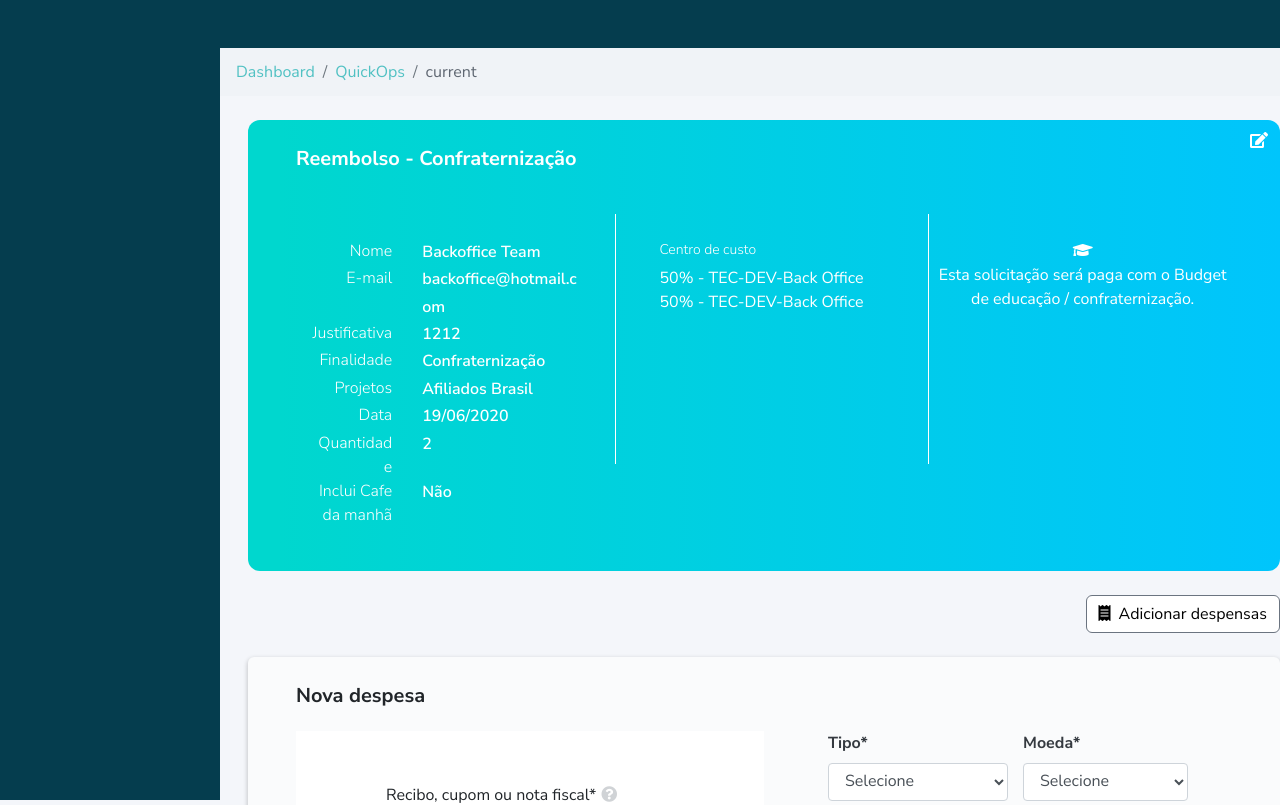
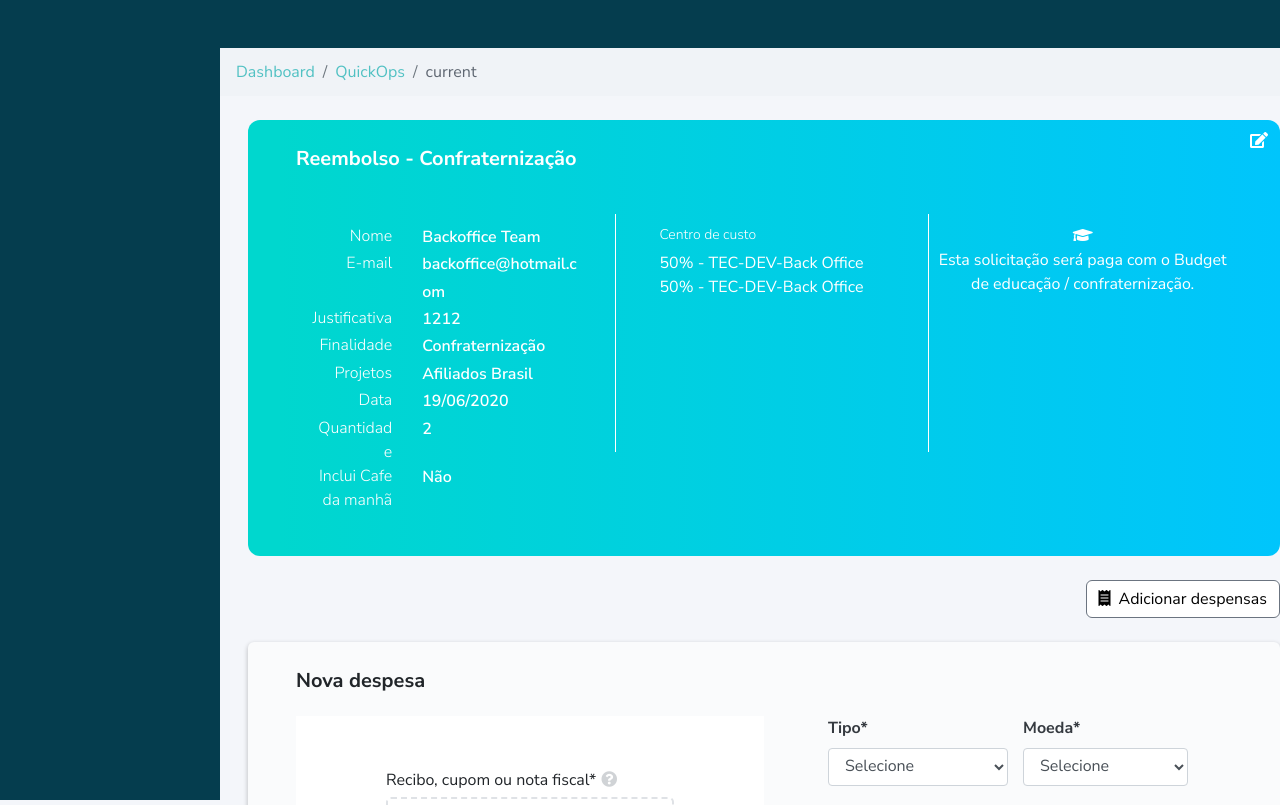
Before and after one commit to elissonalvesilva/interview-hotmart, a React app: page / in a window 1280 px wide. Shown: the top 805 px of the page. Built offline with nearby package versions, Linux system fonts and the light colour scheme; no server answers.

Commit message:
refactor: change style header component

```diff
--- a/src/scss/components/_header.scss
+++ b/src/scss/components/_header.scss
@@ -40,7 +40,7 @@
 
     .section__content {
       padding-left: 25px;
-      padding-top: 25px;
+      padding-top: 10px;
 
       &.section__cost-center {
         text-align: center;
```
